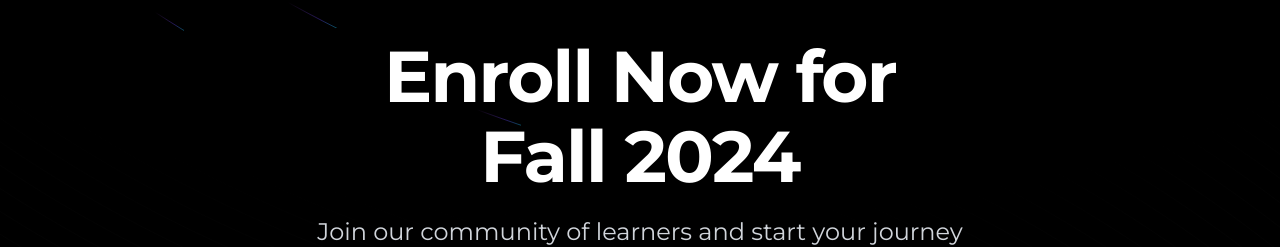
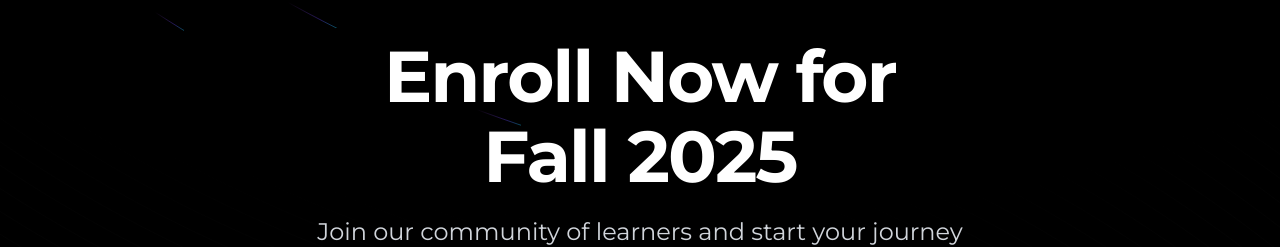
Before and after one commit to MohammedReshid1/spring, a Next.js app: page / in a window 1280 px wide. Shown: the part 5434-5681 px from the top of the page. Built offline with nearby package versions, Linux system fonts and the light colour scheme.

Commit message:
Update HomeEnroll.js

```diff
--- a/app/components/HomeEnroll.js
+++ b/app/components/HomeEnroll.js
@@ -10,7 +10,7 @@ export default function HomeEnroll() {
       <div className="container mx-auto text-center relative z-10 h-full flex flex-col justify-center items-center">
         <h2 className="text-4xl sm:text-5xl md:text-6xl lg:text-7xl font-bold text-white mb-4 [text-wrap:balance] mx-auto max-w-4xl tracking-tight">
           <span className="block mb-2">Enroll Now for</span>
-          <span className="block mb-2">Fall 2024</span>
+          <span className="block mb-2">Fall 2025</span>
         </h2>
         <p className="text-xl sm:text-2xl text-gray-300 mb-8 max-w-2xl mx-auto">
           Join our community of learners and start your journey towards excellence.
```
